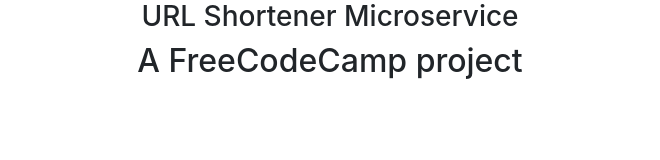
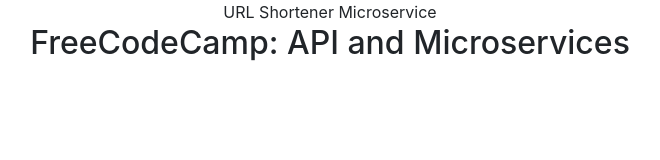
Before and after one commit to amirzamzam/url-shortener, a website: page views/index.html in a window 1280 px wide. Shown: the whole page, without its empty margins (310-970 px from the left). Drawn offline with nearby package versions, Linux system fonts and the light colour scheme.

Commit message:
🙇🌵 Checkpoint ./server.js:780437/88 ./views/index.html:780437/109

```diff
--- a/server.js
+++ b/server.js
@@ -7,9 +7,11 @@
 
 
 // http://expressjs.com/en/starter/static-files.html
-app.use(express.static('public'))
+app.use(express.static('views'));
 app.use(bodyParser.json());
 app.use(cors());
+
+// app.use(express.static(__dirname + '/public'));
 
 app.get('/new/:urlToShorten(*)', function(req,res,next){
 var urlToShorten = req.params.urlToShorten;
--- a/views/index.html
+++ b/views/index.html
@@ -22,14 +22,14 @@
 
 
   </head>
-  <body class="text-center">
+  <body class="text-center" style="margin-top:6>
 
     <h3>
       URL Shortener Microservice
     </h3>
 
     <h2>
-      A FreeCodeCamp project
+      FreeCodeCamp: API and Microservices
     </h2>
 
   </body>
```
